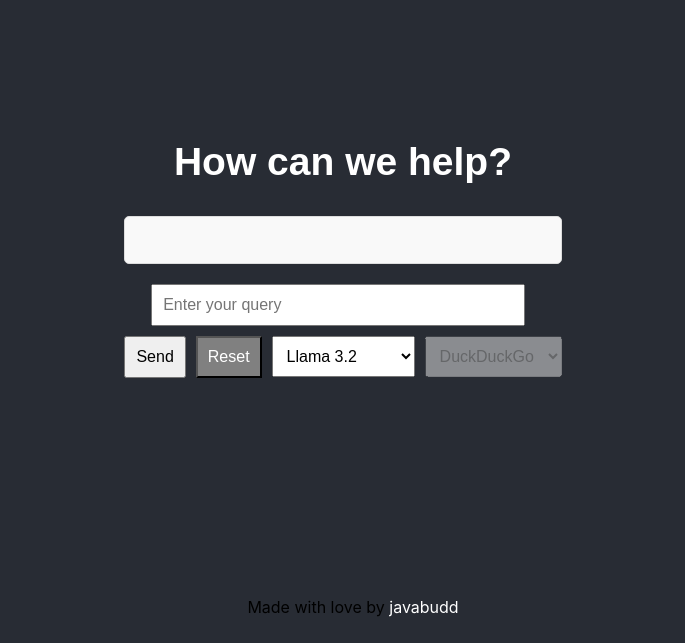
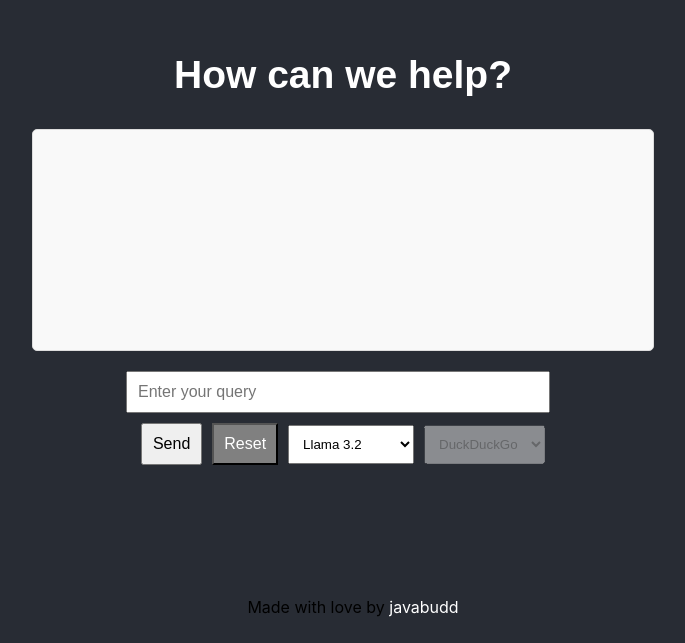
Before and after one commit to javabudd/oquery, a React (Create React App) app in the folder frontend/: page / in a window 1280 px wide. Shown: the part 157-800 px from the top of the page, without its empty margins (297-982 px from the left). Built offline with nearby package versions, Linux system fonts and the light colour scheme.

Commit message:
minor styling updates

```diff
--- a/frontend/src/App.css
+++ b/frontend/src/App.css
@@ -50,3 +50,11 @@
   color: #fff;
   text-decoration: none;
 }
+
+button {
+  font-size: 16px;
+}
+
+input {
+  font-size: 16px;
+}
--- a/frontend/src/QueryLlmComponent.tsx
+++ b/frontend/src/QueryLlmComponent.tsx
@@ -109,12 +109,14 @@ const QueryLlmComponent: React.FC = () => {
 					padding: "10px",
 					borderRadius: "5px",
 					backgroundColor: "#f9f9f9",
+					width: '600px',
 					maxWidth: "600px",
 					margin: "20px auto",
 					overflowWrap: "break-word",
 					wordWrap: "break-word",
 					overflowY: "auto",
-					maxHeight: "300px",
+					height: '200px',
+					maxHeight: "400px",
 				}}
 			>
 				{response && <strong>Response:</strong>}
@@ -122,7 +124,6 @@ const QueryLlmComponent: React.FC = () => {
 			</div>
 
 			{error && <p style={{marginTop: "20px", color: "red"}}>Error: {error}</p>}
-
 			<input
 				type="text"
 				placeholder="Enter your query"
@@ -131,7 +132,6 @@ const QueryLlmComponent: React.FC = () => {
 				disabled={loading}
 				style={{
 					padding: "10px",
-					fontSize: "16px",
 					marginRight: "10px",
 					width: "80%",
 					maxWidth: "400px",
@@ -142,7 +142,6 @@ const QueryLlmComponent: React.FC = () => {
 				{loading ? (
 					<button onClick={stopRequest} style={{
 						padding: "10px",
-						fontSize: "16px",
 						marginRight: "10px",
 						backgroundColor: "red",
 						color: "white"
@@ -151,22 +150,22 @@ const QueryLlmComponent: React.FC = () => {
 					</button>
 				) : (
 					<button onClick={sendRequest} disabled={loading}
-					        style={{padding: "10px", fontSize: "16px", marginRight: "10px"}}>
+					        style={{padding: "10px", marginRight: "10px"}}>
 						Send
 					</button>
 				)}
 				<button onClick={resetForm}
-				        style={{padding: "10px", fontSize: "16px", backgroundColor: "gray", color: "white"}}>
+				        style={{padding: "10px", backgroundColor: "gray", color: "white"}}>
 					Reset
 				</button>
 				<select onChange={(e) => setModel(e.target.value)}
-				        style={{padding: "10px", fontSize: "16px", marginLeft: "10px"}}>
+				        style={{padding: "10px", marginLeft: "10px"}}>
 					<option selected={true} value={"llama3.2"}>Llama 3.2</option>
 					<option value={"phi4"}>phi4</option>
 					<option value={"deepseek-r1"}>DeepSeek-R1</option>
 				</select>
 				<select disabled={true} onChange={(e) => setSearchEngine(e.target.value)}
-				        style={{padding: "10px", fontSize: "16px", marginLeft: "10px"}}>
+				        style={{padding: "10px", marginLeft: "10px"}}>
 					<option selected={true} value={"duckduckgo"}>DuckDuckGo</option>
 				</select>
 			</div>
```
